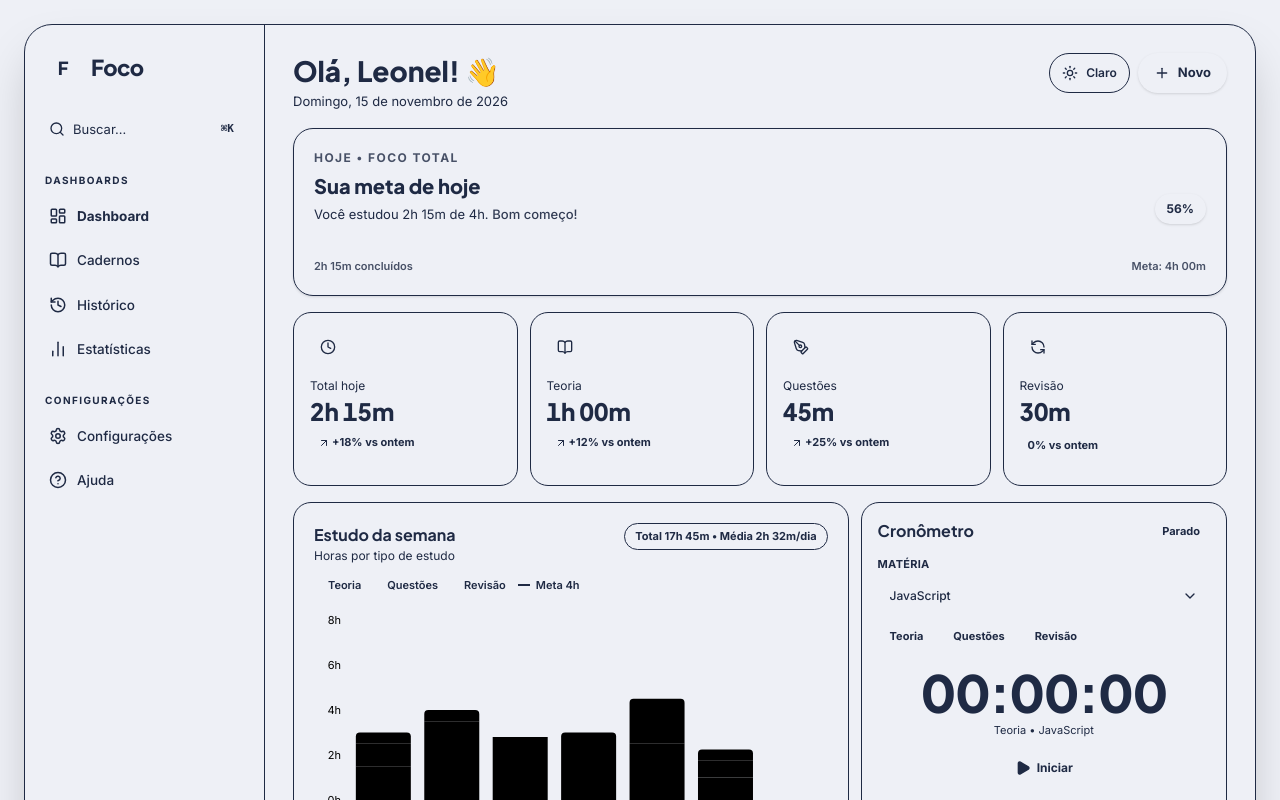
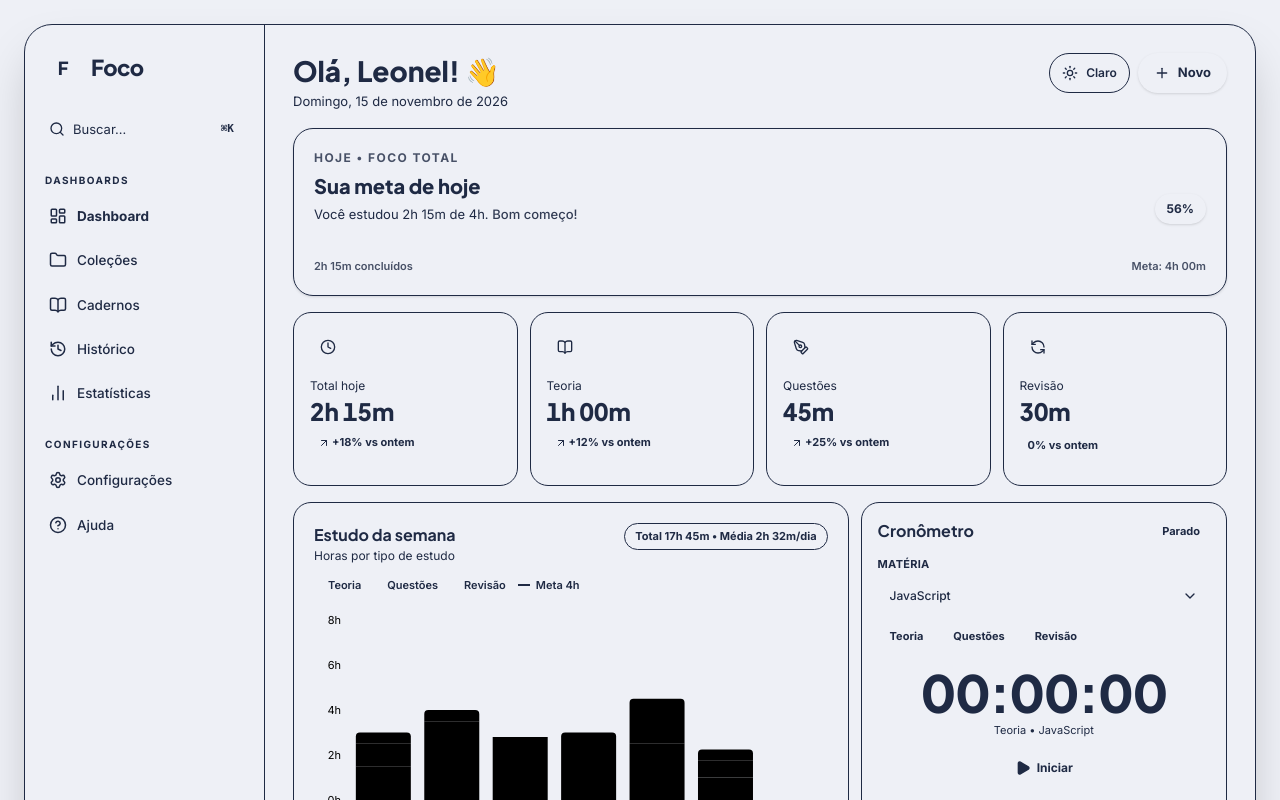
Before and after one commit to LeonelSous4/Projeto-Estudo, a React (Vite) app in the folder frontend/: page / in a window 1280 px wide. Shown: the top 800 px of the page. Built offline with nearby package versions, Linux system fonts and the light colour scheme.

Commit message:
adicionando o coleções

```diff
--- a/frontend/src/components/sidebar.tsx
+++ b/frontend/src/components/sidebar.tsx
@@ -6,7 +6,8 @@ import {
   Settings,
   HelpCircle,
   Search,
-  Target
+  Target,
+  Folder
 } from "lucide-react";
 
 export function Sidebar() {
@@ -47,6 +48,11 @@ export function Sidebar() {
           <button className="flex w-full items-center gap-2.5 rounded-[12px] px-3 py-2.5 text-left text-[13.5px] bg-[var(--brand)] font-bold text-[var(--on-brand)] transition duration-150">
             <LayoutDashboard className="h-[18px] w-[18px]" />
             Dashboard
+          </button>
+
+          <button className="flex w-full items-center gap-2.5 rounded-[12px] px-3 py-2.5 text-left text-[13.5px] text-[var(--muted)] hover:bg-[var(--surface-2)] hover:text-[var(--ink)] transition duration-150 font-medium">
+            <Folder className="h-[18px] w-[18px]" />
+            Coleções
           </button>
 
           <button className="flex w-full items-center gap-2.5 rounded-[12px] px-3 py-2.5 text-left text-[13.5px] text-[var(--muted)] hover:bg-[var(--surface-2)] hover:text-[var(--ink)] transition duration-150 font-medium">
```
